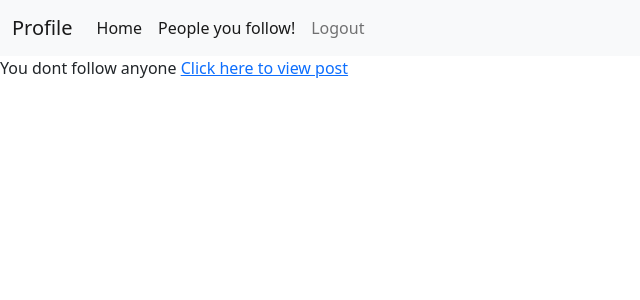
After one commit to JManan/Social-Media-Backend, a Django app: page /following/ in a window 1280 px wide. The commit adds this page. Shown: the top 300 px of the page, without its empty margins (0-640 px from the left). Run offline with Django 4.2, Linux system fonts and the light colour scheme; a user stored in the database is signed in; data comes from the database, SQL or seed files in the repository.

Commit message:
post-feed

```diff
--- a/app/templates/app/base.html
+++ b/app/templates/app/base.html
@@ -17,6 +17,9 @@
             <ul class="navbar-nav">
               <li class="nav-item">
                 <a class="nav-link active" aria-current="page" href="{% url 'index' %}">Home</a>
+              </li>
+              <li class="nav-item">
+                <a class="nav-link active" aria-current="page" href="{% url 'following' %}">People you follow!</a>
               </li>
               <li class="nav-item">
                 <a class="nav-link" href="{% url 'logout' %}">Logout</a>
--- a/app/urls.py
+++ b/app/urls.py
@@ -10,6 +10,7 @@ urlpatterns = [
     path('post/<int:pk>/add/comment/', views.AddCommentView.as_view(), name='add-comment'),
     path('edit/<int:pk>/', views.UpdateView.as_view(), name='edit-post'),
     path('delete/<int:pk>/', views.DeleteView.as_view(), name='delete-post'),
-    # path('comment'),
-    # path('<slug:slug>/', views.DetailView, name='detail'),
+    # path('comment')
+        # path('<slug:slug>/', views.DetailView, name='detail'),
+
 ]
--- a/dvm/urls.py
+++ b/dvm/urls.py
@@ -21,6 +21,8 @@ urlpatterns = [
     path('profile/<int:pk>/followers/remove', user_views.RemoveFollower.as_view(), name='remove-follower'),
     path('profile/<int:pk>/followers/add/email-recevier/', user_views.Add_Email_Receiver.as_view(), name='add-email-receiver'),
     path('profile/<int:pk>/followers/remove/email-recevier/', user_views.Remove_Email_Receiver.as_view(), name='remove-email-receiver'),
+    path('following/', user_views.follwing, name='following'),
+    path('following/<int:pk>/', user_views.relevantpost, name="relevant-post"),
 ]
 
 if settings.DEBUG:
--- /dev/null
+++ b/user/templates/user/following.html
@@ -0,0 +1,17 @@
+{% extends 'app/base.html' %}
+
+
+    {% block content %}
+{% if following %}
+<p>
+    {% for following in following %}
+    You are following <a href="{% url 'relevant-post' following.user.pk %}" >{{ following.user }}</a>
+</p>
+{% endfor %}
+{% else %}
+<p>
+    You dont follow anyone
+     <a href = '{% url "index" %}'>Click here to view post</a>
+</p>
+{% endif %}
+    {% endblock %}
--- a/user/templates/user/profile.html
+++ b/user/templates/user/profile.html
@@ -1,5 +1,4 @@
 {% extends 'app/base.html' %}
-
     {% block content %}
     <div>
         {% for message in messages %}
@@ -47,5 +46,8 @@
 </form>
 <a href='{% url "user-data" %}'">Download Users Data</a>
 </div>
+<div class="form-group ">
+
+</div>
 {% endif %}
     {% endblock content %}
--- a/user/views.py
+++ b/user/views.py
@@ -157,3 +157,15 @@ class Remove_Email_Receiver(LoginRequiredMixin, View):
         profile.followers.remove(request.user)
         profile.email_receivers.remove(request.user)
         return redirect('other-profile', profile.pk)
+@login_required
+def follwing(request):
+    following = Profile.objects.filter(followers=request.user)
+    context = {'following' : following}
+    return render(request, 'user/following.html', context)
+
+@login_required
+def relevantpost(request, pk):
+    profile = Profile.objects.get(pk=pk)
+    posts = PostList.objects.filter(author=profile.user)
+    context = {'posts' : posts}
+    return render(request, 'user/relevant-post.html', context)
```
Also changed, not shown: user/templates/user/relevant-post.html (added, +14 -0 lines).
